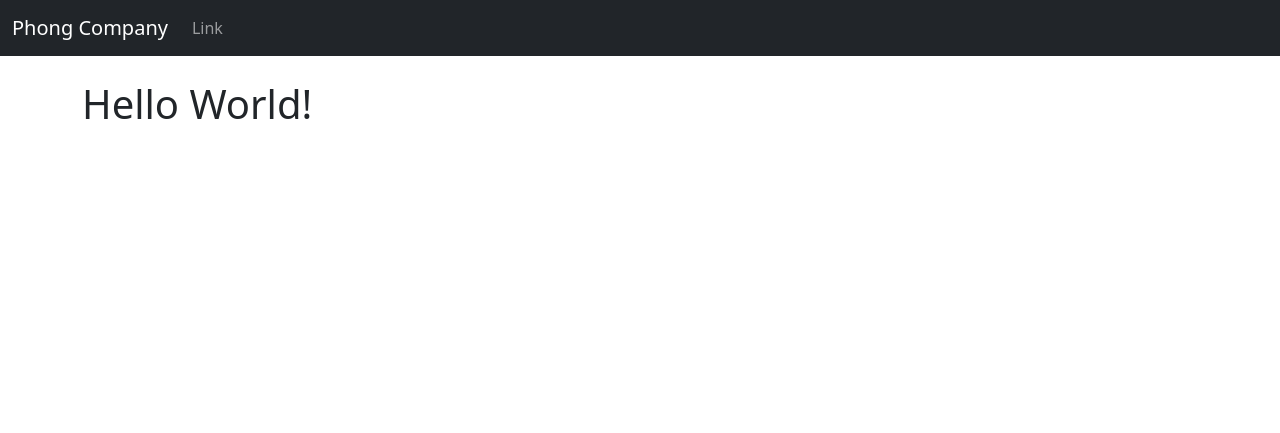
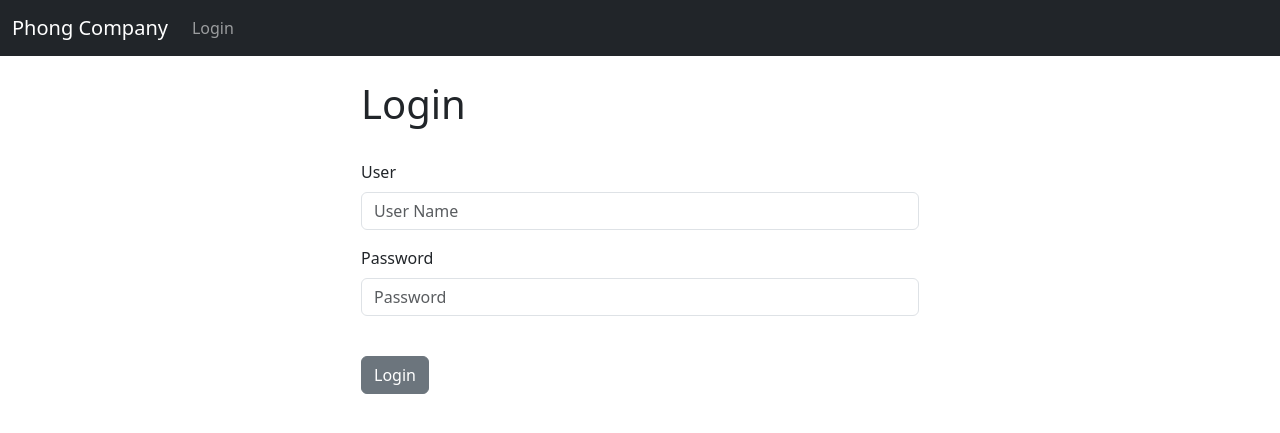
Before and after one commit to phongdz98/Django-Web-python, a Django app: template website/templates/home.html in a window 1280 px wide. Shown: the top 433 px of the page. Run offline with Django 4.2, Linux system fonts and the light colour scheme; the template is opened without the code that fills it, so the values that code supplies are empty; parts of the project's set-up code (start-up, migrations or seed data) failed here and were passed over.

Commit message:
them login logout

```diff
--- a/website/templates/base.html
+++ b/website/templates/base.html
@@ -9,6 +9,14 @@
   <body>
     {% include 'navbar.html' %}
     <div class="container"><br/>
+      {% if messages %}
+        {%for message in messages%}
+          <div class="alert alert-warning alert-dismissible fade show" role="alert">
+            <strong>{{message}}</strong>
+            <button type="button" class="btn-close" data-bs-dismiss="alert" aria-label="Close"></button>
+          </div>
+        {% endfor %}
+      {% endif %}
     {% block content %}
     {% endblock %}
     </div>
--- a/website/templates/home.html
+++ b/website/templates/home.html
@@ -1,4 +1,27 @@
 {% extends 'base.html' %}
 {% block content %}
-<h1>Hello World!</h1>
+<div class="col-md-6 offset-md-3">
+    {% if user.is_authenticated %}
+    <h1>Hello World</h1>
+    {% else %}
+    <h1>Login</h1>
+    <br/>
+    <form method="POST" action="{% url 'home' %}">
+        {% csrf_token %}
+        <form>
+          <div class="mb-3">
+            <label for="exampleInputUser" class="form-label">User</label>
+            <input type="text" class="form-control" id="exampleInputUser" name="username" placeholder="User Name" required>
+    <!--        <div id="userHelp" class="form-text">We'll never share your email with anyone else.</div>-->
+          </div>
+          <div class="mb-3">
+            <label for="exampleInputPassword1" class="form-label">Password</label>
+            <input type="password" class="form-control" id="exampleInputPassword1" name="password" placeholder="Password" required>
+          </div><br/>
+          <button type="submit" class="btn btn-secondary">Login</button>
+        </form>
+
+    </form>
+</div>
+{% endif %}
 {% endblock %}
--- a/website/templates/navbar.html
+++ b/website/templates/navbar.html
@@ -6,9 +6,15 @@
     </button>
     <div class="collapse navbar-collapse" id="navbarSupportedContent">
       <ul class="navbar-nav me-auto mb-2 mb-lg-0">
+        {% if user.is_authenticated%}
         <li class="nav-item">
-          <a class="nav-link" href="#">Link</a>
+          <a class="nav-link" href="{% url 'logout'%}">Logout</a>
         </li>
+        {% else %}
+        <li class="nav-item">
+          <a class="nav-link" href="{% url 'home'%}">Login</a>
+        </li>
+        {% endif %}
 <!--        <li class="nav-item dropdown">-->
 <!--          <a class="nav-link dropdown-toggle" href="#" role="button" data-bs-toggle="dropdown" aria-expanded="false">-->
 <!--            Dropdown-->
--- a/website/urls.py
+++ b/website/urls.py
@@ -2,4 +2,6 @@ from django.urls import path
 from . import views
 urlpatterns = [
     path('', views.home, name='home'),
+    path('logout/', views.logout_user, name='logout'),
+    path('register/', views.register_user, name='register'),
 ]
```
Also changed, not shown: website/views.py (+24 -2 lines).
